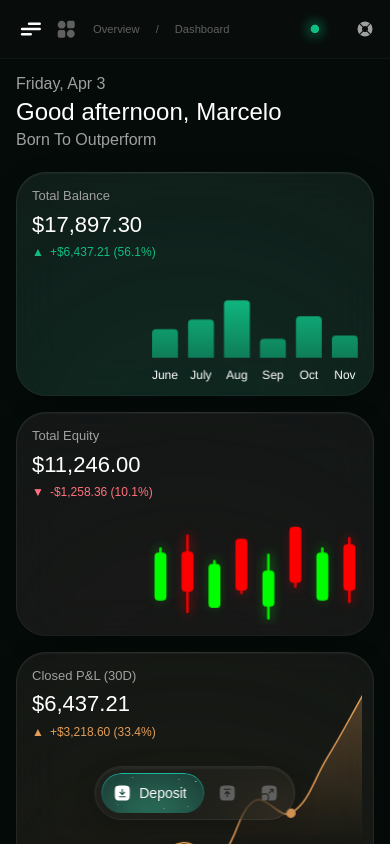
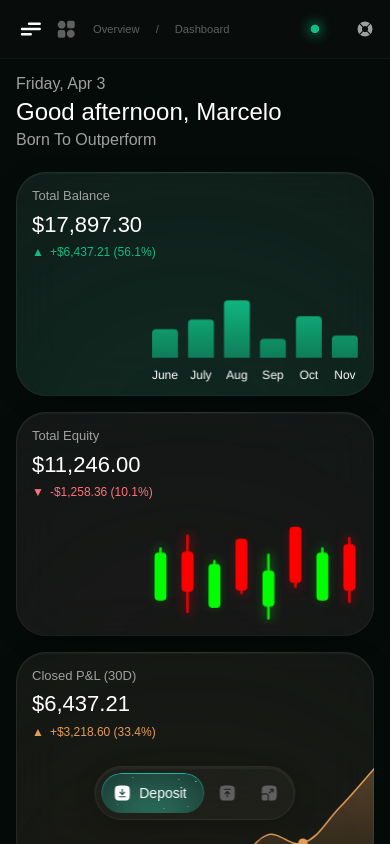
Before and after one commit to Mdx2025/GenesisFxDashboardMDX, a React (Vite) app: page / in a window 390 px wide. Built offline with nearby package versions, Linux system fonts and the light colour scheme; a web font is replaced by a local one.

Commit message:
fix: Closed P&L chart always bottom-0 right-0 on all breakpoints
Co-Authored-By: Claude Opus 4.6 <noreply@anthropic.com>

```diff
--- a/src/components/dashboard/SummaryCards.tsx
+++ b/src/components/dashboard/SummaryCards.tsx
@@ -22,6 +22,7 @@ export function SummaryCards() {
           chartClassName={
             card.title === 'Total Balance' ? 'sm:bottom-3 h-[40%]' :
             card.title === 'Total Equity' ? 'h-[45%]' :
+            card.title === 'Closed P&L (30D)' ? '!bottom-0 !right-0' :
             undefined
           }
         >
```
Also changed, not shown: 4 other files (tests, documents, lock files or other folders).
